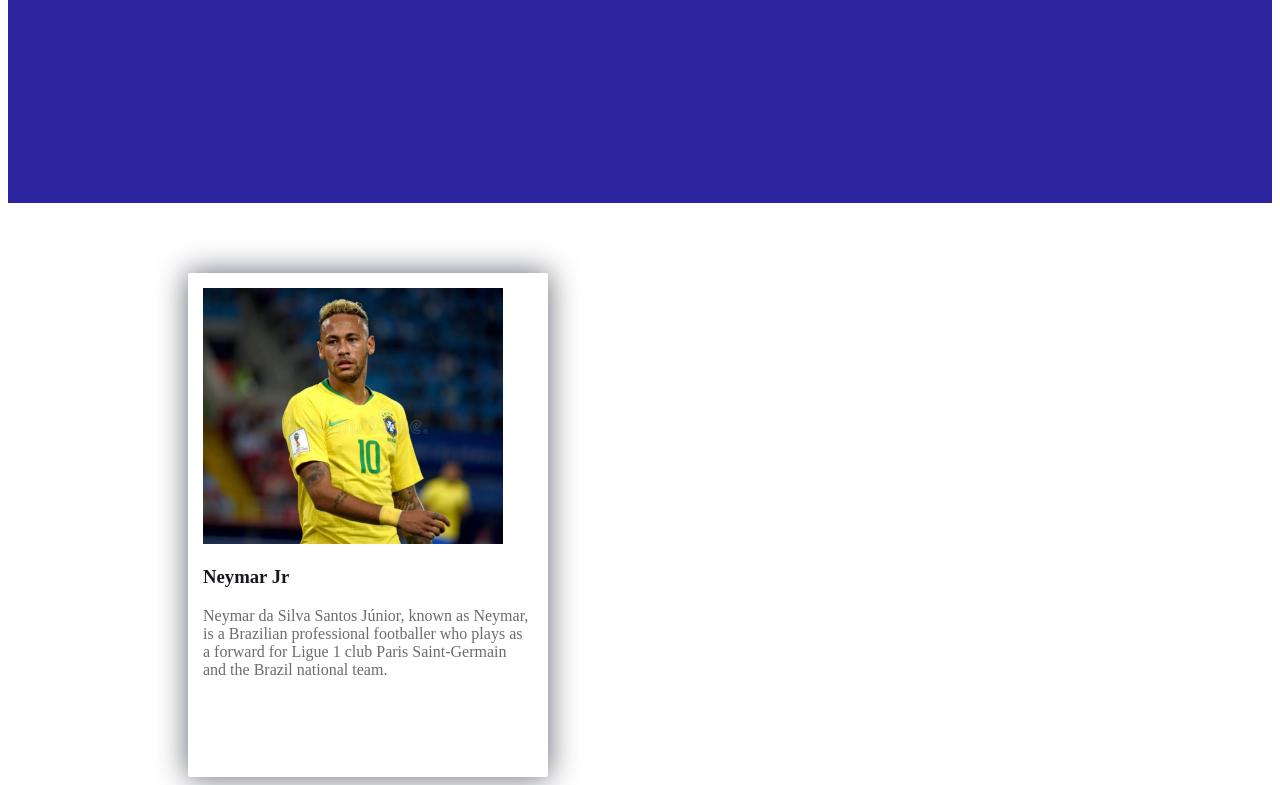
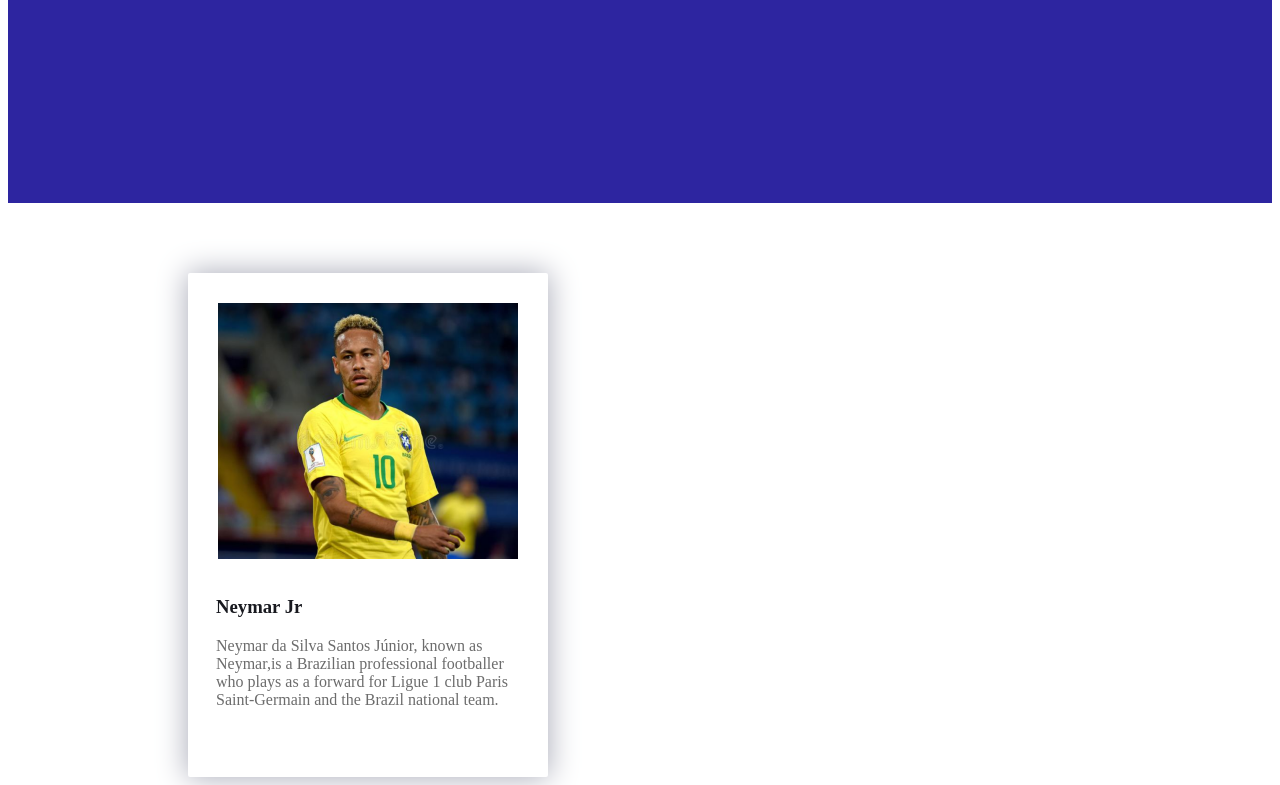
Before and after one commit to Nusrat-Jahan-Nijhum/responsive-football-main, a plain HTML site: page index.html in a window 1280 px wide. Shown: the part 598-1383 px from the top of the page. Drawn offline with Linux system fonts and the light colour scheme.

Commit message:
neymar blog correction

```diff
--- a/index.html
+++ b/index.html
@@ -47,10 +47,10 @@
                             </div>
                             <div class="neymar-blog-title">
                                 <h3>Neymar Jr</h3>
-                                <p class="neymar-blog">Neymar da Silva Santos Júnior, known as Neymar,<br>is a Brazilian
+                                <p class="neymar-blog">Neymar da Silva Santos Júnior, known as Neymar,is a Brazilian
                                     professional
-                                    footballer who plays as<br>
-                                    a forward for Ligue 1 club Paris Saint-Germain<br>and the
+                                    footballer who plays as
+                                    a forward for Ligue 1 club Paris Saint-Germain and the
                                     Brazil national team.</p>
                             </div>
                         </article>
--- a/style.css
+++ b/style.css
@@ -49,25 +49,29 @@ button{
     width: 330px;
     height:474px;
     margin-left: 180px;
-    box-shadow: 0 0 30px 1px #6a6c77;
+    box-shadow: 0 0 30px 1px #aaacb9;
     padding-left: 15px;
     padding-right: 15px;
     padding-top: 15px;
     padding-bottom: 15px;
     border-radius: 2px;
-
-
 }
 .neymar img{
     width:300px;
     height: 256px;
+    margin: 15px 15px;
+
 }
 .neymar-blog-title{
     color: #18191F;
+    margin-left: 13px;
+    margin-bottom: 15px;;
 }
 .neymar-blog{
     font-family: Poppins;
     font-size: 16px;
-    overflow-wrap:break-word;
     color: #6C6C6C;
+    width:300px;
+    height: 104px;
+    padding-left: -2px;
 }
```
